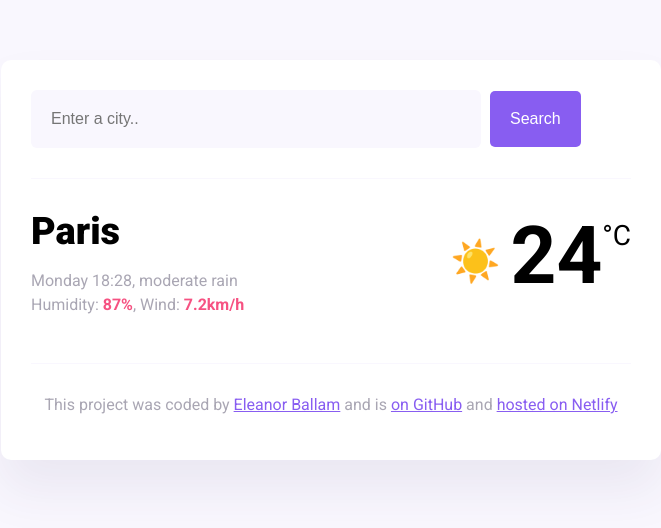
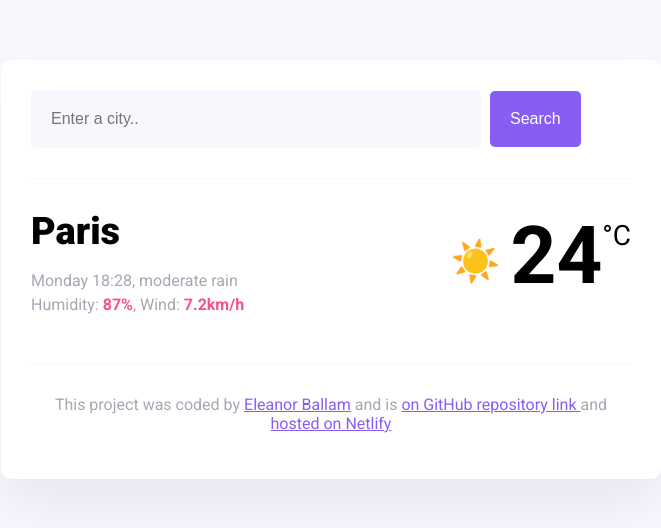
Before and after one commit to Ellieb303/shecodes-week-6-hw, a website built with Parcel: page ops-challenge-forked/index.html in a window 1280 px wide. Shown: the whole page, without its empty margins (309-970 px from the left). Built offline with nearby package versions, Linux system fonts and the light colour scheme.

Commit message:
Updated Github links

```diff
--- a/ops-challenge-forked/index.html
+++ b/ops-challenge-forked/index.html
@@ -48,7 +48,11 @@
         <p>
           This project was coded by
           <a href="#" target="_blank">Eleanor Ballam</a> and is
-          <a href="#" target="_blank"> on GitHub</a> and
+          <a href="https://github.com/Ellieb303" target="_blank"> on GitHub </a>
+          <a href="https://github.com/Ellieb303/shecodes-week-6-hw"
+            >repository link
+          </a>
+          and
           <a href="#" target="_blank">hosted on Netlify</a>
         </p>
       </footer>
```
